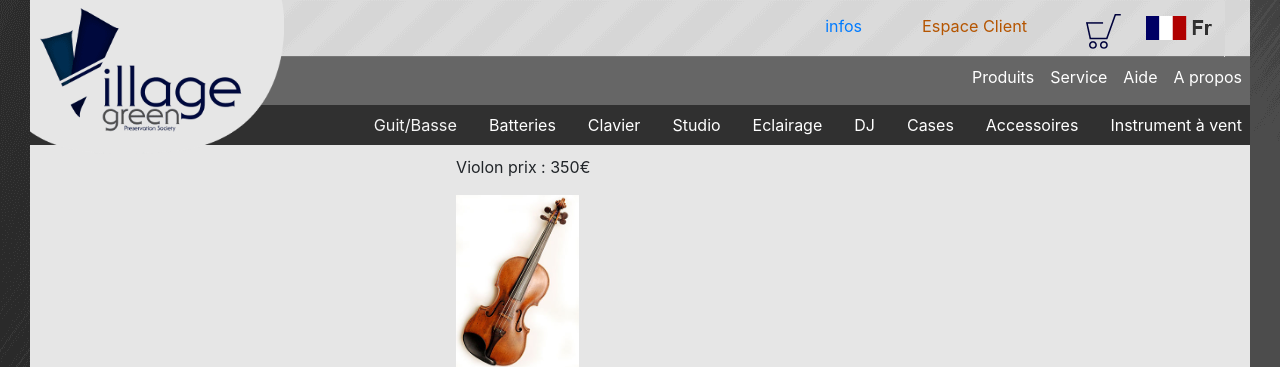
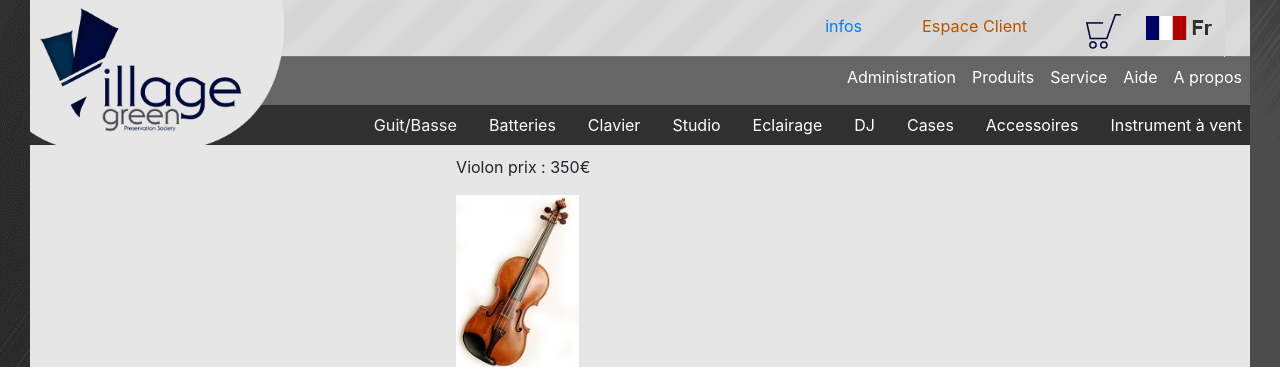
Before and after one commit to gauth80/BACKUP, a CodeIgniter app: page /filRouge/index.php/admin/Panier in a window 1280 px wide. Shown: the top 367 px of the page. Run offline with CodeIgniter, Linux system fonts and the light colour scheme.

Commit message:
Update header.php

```diff
--- a/application/views/layouts/header.php
+++ b/application/views/layouts/header.php
@@ -58,7 +58,7 @@
 
                                     <!--STORE-->
                                     <li class="nav-item col-2 pr-5">
-                                        <a class="nav-link active" href="/">
+                                        <a class="nav-link active" href="<?php echo site_url("admin/Panier");?>">
                                             <img title="boutique de Village Green" src="<?= base_url('assets/img/').'icon/picto_panier.png'?>" alt="boutique">
                                         </a>
                                     </li>
@@ -69,6 +69,7 @@
                             </nav>
                             <nav class="navbar navbar-expand-sm navbar-dark secondNav pr-0 pl-0 ">
                                 <ul class="navbar-nav ml-auto pl-0 pr-0">
+                                    <li class="nav-item active col-xs-3"><a class="nav-link" href="<?php echo site_url("admin/adminAccueil");?>">Administration</a></li>
                                     <li class="nav-item active col-xs-3"><a class="nav-link" href="">Produits</a></li>
                                     <li class="nav-item active col-xs-3"><a class="nav-link" href="">Service</a></li>
                                     <li class="nav-item active col-xs-3"><a class="nav-link" href="">Aide</a></li>
```
